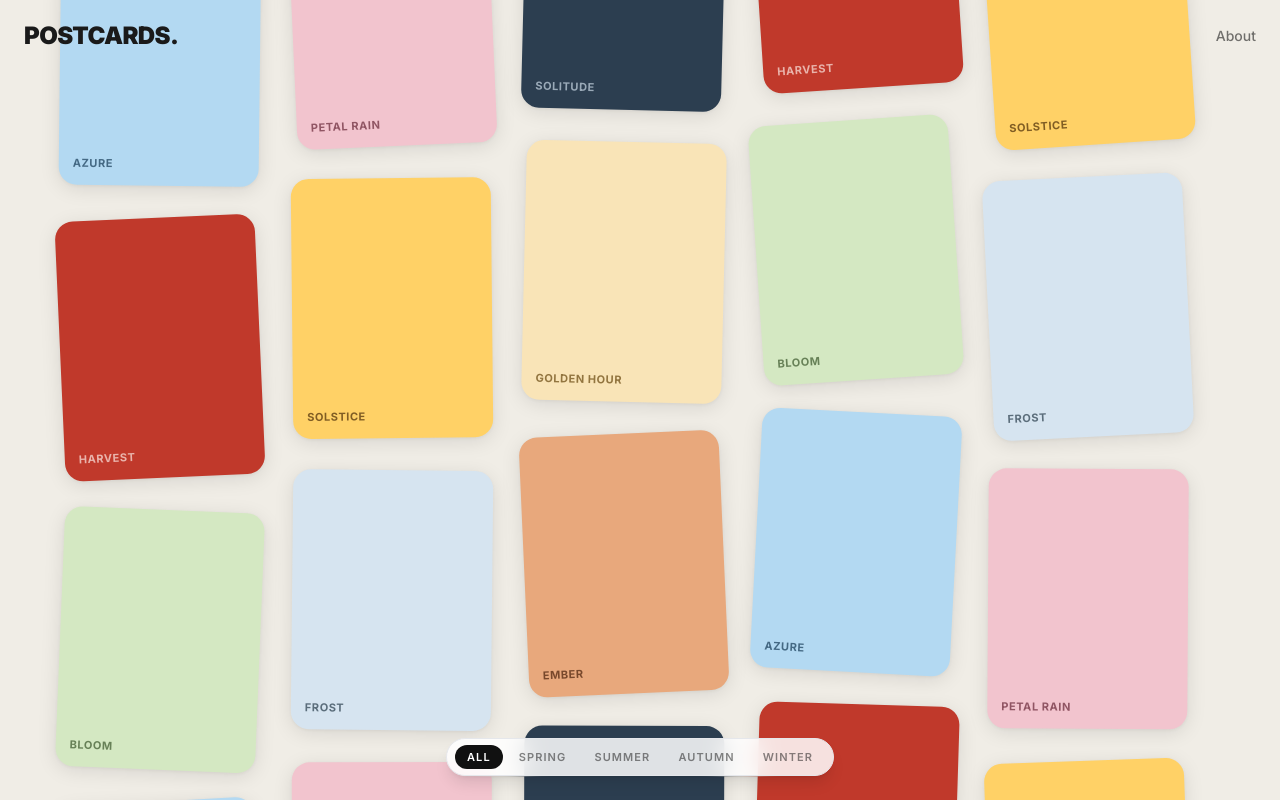
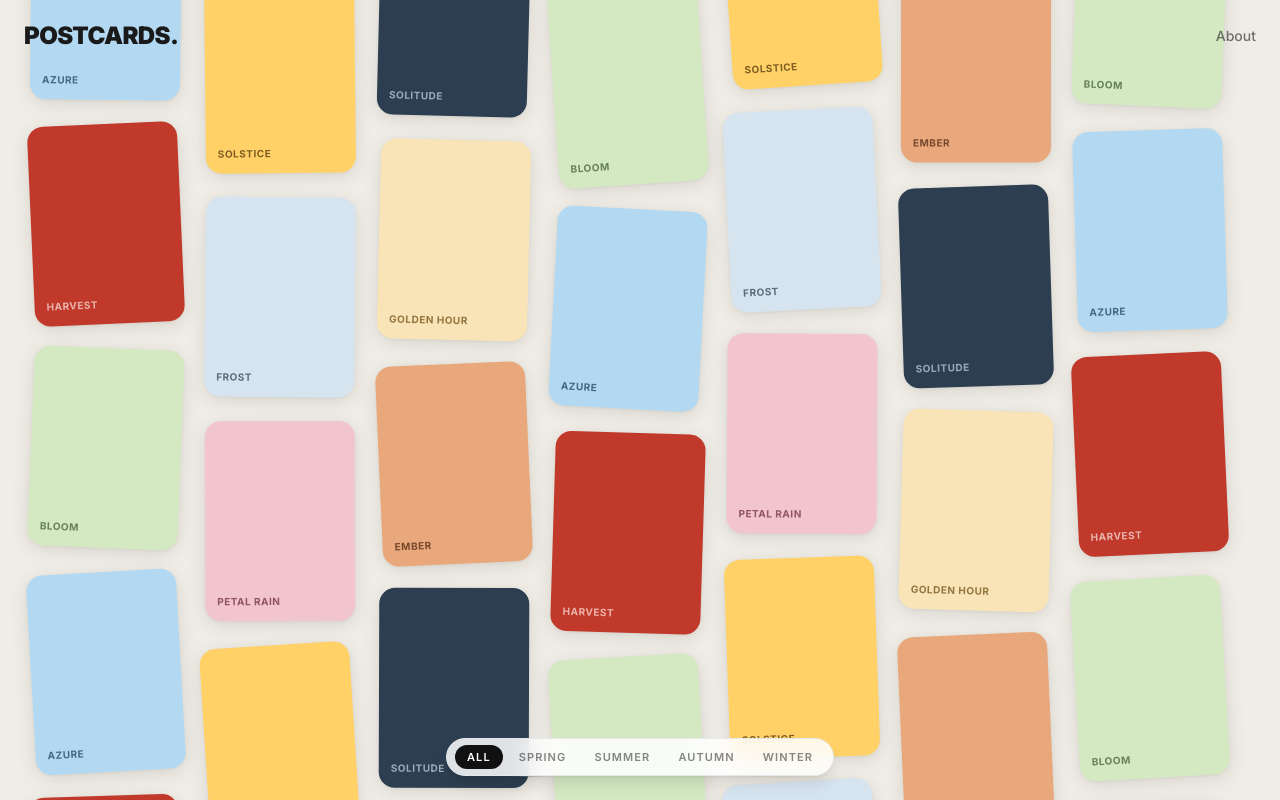
Before and after one commit to rohitt05/postcards-clone, a Next.js app: page / in a window 1280 px wide. Built offline with nearby package versions, Linux system fonts and the light colour scheme.

Commit message:
fix: 7 cols, smaller cards, slower belt, global drag everywhere

```diff
--- a/components/InfiniteCanvas.tsx
+++ b/components/InfiniteCanvas.tsx
@@ -1,6 +1,6 @@
 "use client";
 
-import { useRef, useState, useCallback } from "react";
+import { useRef, useState, useCallback, useEffect } from "react";
 import { useSpring, useMotionValue, motion } from "framer-motion";
 import { postcards, Collection } from "@/data/postcards";
 import PostcardModal from "./PostcardModal";
@@ -10,19 +10,19 @@ function seededRandom(seed: number) {
   return x - Math.floor(x);
 }
 
-const CARD_W = 200;
-const CARD_H = 260;
-const COL_GAP = 32;
-const ROW_GAP = 32;
-const COLS = 5;
-const ROWS_PER_SET = 20; // tall enough that loop is never noticed
+const CARD_W = 150;
+const CARD_H = 200;
+const COL_GAP = 24;
+const ROW_GAP = 24;
+const COLS = 7;
+const ROWS_PER_SET = 20;
 
 const colStep = CARD_W + COL_GAP;
 const rowStep = CARD_H + ROW_GAP;
 const setH = ROWS_PER_SET * rowStep;
 const totalW = COLS * colStep;
 
-const COL_SPEEDS = [60, 50, 70, 55, 65];
+const COL_SPEEDS = [90, 105, 85, 100, 95, 110, 88];
 
 interface Props {
   activeCollection: Collection;
@@ -30,9 +30,9 @@ interface Props {
 }
 
 export default function InfiniteCanvas({ activeCollection, onCollectionChange }: Props) {
-  const containerRef = useRef<HTMLDivElement>(null);
   const [selected, setSelected] = useState<(typeof postcards)[0] | null>(null);
 
+  // Global springy pan — no restrictions
   const rawPanX = useRef(0);
   const rawPanY = useRef(0);
   const panX = useMotionValue(0);
@@ -41,41 +41,65 @@ export default function InfiniteCanvas({ activeCollection, onCollectionChange }:
   const springY = useSpring(panY, { stiffness: 80, damping: 18, mass: 1 });
 
   const isDragging = useRef(false);
+  const didDrag = useRef(false);
   const lastMouse = useRef({ x: 0, y: 0 });
   const lastTouch = useRef<{ x: number; y: number } | null>(null);
 
-  const onMouseDown = useCallback((e: React.MouseEvent) => {
-    if ((e.target as HTMLElement).closest(".postcard-item")) return;
+  // Global mouse listeners on window so drag works everywhere
+  useEffect(() => {
+    const onDown = (e: MouseEvent) => {
       isDragging.current = true;
+      didDrag.current = false;
       lastMouse.current = { x: e.clientX, y: e.clientY };
-  }, []);
-
-  const onMouseMove = useCallback((e: React.MouseEvent) => {
+    };
+    const onMove = (e: MouseEvent) => {
       if (!isDragging.current) return;
-    rawPanX.current += e.clientX - lastMouse.current.x;
-    rawPanY.current += e.clientY - lastMouse.current.y;
+      const dx = e.clientX - lastMouse.current.x;
+      const dy = e.clientY - lastMouse.current.y;
+      if (Math.abs(dx) > 2 || Math.abs(dy) > 2) didDrag.current = true;
+      rawPanX.current += dx;
+      rawPanY.current += dy;
       lastMouse.current = { x: e.clientX, y: e.clientY };
       panX.set(rawPanX.current);
       panY.set(rawPanY.current);
+    };
+    const onUp = () => { isDragging.current = false; };
+
+    window.addEventListener("mousedown", onDown);
+    window.addEventListener("mousemove", onMove);
+    window.addEventListener("mouseup", onUp);
+    return () => {
+      window.removeEventListener("mousedown", onDown);
+      window.removeEventListener("mousemove", onMove);
+      window.removeEventListener("mouseup", onUp);
+    };
   }, [panX, panY]);
 
-  const onMouseUp = useCallback(() => { isDragging.current = false; }, []);
-
-  const onTouchStart = useCallback((e: React.TouchEvent) => {
+  // Global touch listeners
+  useEffect(() => {
+    const onStart = (e: TouchEvent) => {
       if (e.touches.length === 1)
         lastTouch.current = { x: e.touches[0].clientX, y: e.touches[0].clientY };
-  }, []);
-
-  const onTouchMove = useCallback((e: React.TouchEvent) => {
+    };
+    const onMove = (e: TouchEvent) => {
       if (e.touches.length !== 1 || !lastTouch.current) return;
       rawPanX.current += e.touches[0].clientX - lastTouch.current.x;
       rawPanY.current += e.touches[0].clientY - lastTouch.current.y;
       lastTouch.current = { x: e.touches[0].clientX, y: e.touches[0].clientY };
       panX.set(rawPanX.current);
       panY.set(rawPanY.current);
+    };
+    const onEnd = () => { lastTouch.current = null; };
+
+    window.addEventListener("touchstart", onStart);
+    window.addEventListener("touchmove", onMove);
+    window.addEventListener("touchend", onEnd);
+    return () => {
+      window.removeEventListener("touchstart", onStart);
+      window.removeEventListener("touchmove", onMove);
+      window.removeEventListener("touchend", onEnd);
+    };
   }, [panX, panY]);
-
-  const onTouchEnd = useCallback(() => { lastTouch.current = null; }, []);
 
   const collections: Collection[] = ["all", "spring", "summer", "autumn", "winter"];
 
@@ -85,17 +109,10 @@ export default function InfiniteCanvas({ activeCollection, onCollectionChange }:
 
   return (
     <div
-      ref={containerRef}
       className="absolute inset-0 overflow-hidden"
       style={{ background: "#F0EDE6", cursor: isDragging.current ? "grabbing" : "grab" }}
-      onMouseDown={onMouseDown}
-      onMouseMove={onMouseMove}
-      onMouseUp={onMouseUp}
-      onMouseLeave={onMouseUp}
-      onTouchStart={onTouchStart}
-      onTouchMove={onTouchMove}
-      onTouchEnd={onTouchEnd}
     >
+      {/* Springy canvas */}
       <motion.div
         style={{
           x: springX,
@@ -112,7 +129,6 @@ export default function InfiniteCanvas({ activeCollection, onCollectionChange }:
           const x = col * colStep - totalW / 2 + CARD_W / 2;
           const yOffset = col % 2 === 1 ? -rowStep / 2 : 0;
 
-          // 2 full sets of ROWS_PER_SET cards each — seamless loop
           const colCards = Array.from({ length: ROWS_PER_SET * 2 }, (_, i) => {
             const postcard = filtered[(col * 7 + i * 3) % filtered.length];
             const seed = col * 100 + i;
@@ -144,21 +160,22 @@ export default function InfiniteCanvas({ activeCollection, onCollectionChange }:
                     width: CARD_W,
                     height: CARD_H,
                   }}
-                  onMouseDown={e => e.stopPropagation()}
-                  onClick={() => setSelected(postcard)}
+                  onClick={() => {
+                    if (!didDrag.current) setSelected(postcard);
+                  }}
                 >
                   <div
                     style={{
                       width: CARD_W,
                       height: CARD_H,
-                      borderRadius: 18,
+                      borderRadius: 16,
                       background: postcard.bg,
                       boxShadow: "0 4px 20px rgba(0,0,0,0.10), 0 1px 4px rgba(0,0,0,0.06)",
                       cursor: "pointer",
                       transition: "transform 0.25s cubic-bezier(0.34,1.56,0.64,1), box-shadow 0.2s ease",
                       display: "flex",
                       alignItems: "flex-end",
-                      padding: 14,
+                      padding: 12,
                     }}
                     onMouseEnter={e => {
                       (e.currentTarget as HTMLDivElement).style.transform = "scale(1.06)";
@@ -171,7 +188,7 @@ export default function InfiniteCanvas({ activeCollection, onCollectionChange }:
                   >
                     <p style={{
                       color: postcard.textColor,
-                      fontSize: 11,
+                      fontSize: 10,
                       fontWeight: 700,
                       letterSpacing: "0.05em",
                       textTransform: "uppercase",
```
Lines whose indentation alone changed are shown as unchanged.
